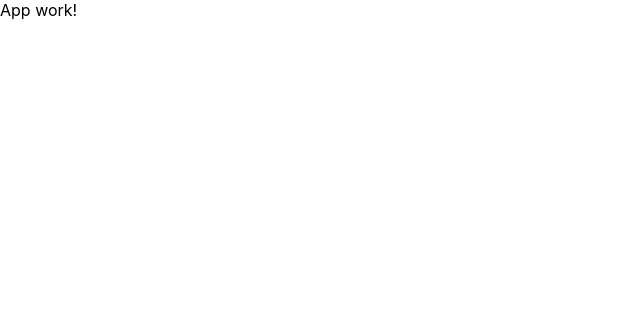
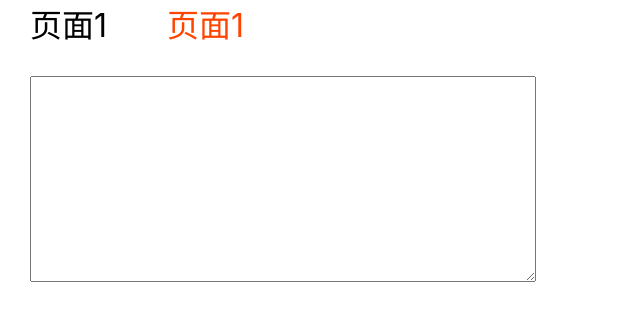
Before and after one commit to wcly/react-demo, a React (Create React App) app: page /page2 in a window 1280 px wide. Shown: the top 320 px of the page, without its empty margins (0-640 px from the left). Built offline with nearby package versions, Linux system fonts and the light colour scheme.

Commit message:
页面跳转提示组件

```diff
--- /dev/null
+++ b/src/App.css
@@ -0,0 +1,21 @@
+.nav a{
+    color: #000;
+    text-decoration: none;
+    font-size: 2em;
+    margin: 30px;
+    cursor: pointer;
+}
+
+.nav a.active{
+    color: #f40;
+}
+
+.container{
+    margin: 30px;
+}
+
+.container textarea{
+    width: 500px;
+    height: 200px;
+    font-size: 2em;
+}
--- a/src/App.js
+++ b/src/App.js
@@ -1,8 +1,21 @@
 import React from 'react';
+import './App.css'
+import Page1 from './pages/Page1'
+import Page2 from './pages/Page2'
+import { BrowserRouter as Router, Route, NavLink } from 'react-router-dom'
 
 function App() {
   return (
-    <div>App work!</div>
+    <Router>
+      <nav className="nav">
+        <NavLink to="/page1">页面1</NavLink>
+        <NavLink to="/page2">页面1</NavLink>
+      </nav>
+      <div className="container">
+        <Route path="/page1" component={Page1} />
+        <Route path="/page2" component={Page2} />
+      </div>
+    </Router>
   );
 }
 
--- /dev/null
+++ b/src/components/LeaveConfirm.js
@@ -0,0 +1,31 @@
+import React, { PureComponent } from 'react'
+import {withRouter} from 'react-router-dom'
+
+class LeaveConfirm extends PureComponent {
+    static defaultProps = {
+        show: false, //当为true时添加阻塞
+        message: "", //阻塞提示消息
+    }
+
+    componentDidUpdate(){
+        this.handleBlock()
+    }
+
+    handleBlock(){
+        if(this.props.show){
+            this.unBlock = this.props.history.block(this.props.message)
+        }else{
+            this.unBlock && this.unBlock()
+        }
+    }
+
+    componentWillUnmount(){
+        this.unBlock && this.unBlock()
+    }
+
+    render() {
+        return null
+    }
+}
+
+export default withRouter(LeaveConfirm)
--- /dev/null
+++ b/src/pages/Page1.js
@@ -0,0 +1,9 @@
+import React from 'react'
+
+export default function Page1() {
+    return (
+        <h1>
+            Page1
+        </h1>
+    )
+}
--- /dev/null
+++ b/src/pages/Page2.js
@@ -0,0 +1,21 @@
+import React, { PureComponent } from 'react'
+import LeaveConfirm from './../components/LeaveConfirm'
+
+export default class Page2 extends PureComponent {
+    state = {
+        val: ""
+    }
+
+    render() {
+        return (
+            <div>
+                <LeaveConfirm show={this.state.val !== ""} message="跳转后当前页面数据会丢失，是否跳转"/>
+                <textarea value={this.state.val} onChange={e => {
+                    this.setState({
+                        val: e.target.value
+                    })
+                }} />
+            </div>
+        )
+    }
+}
```
